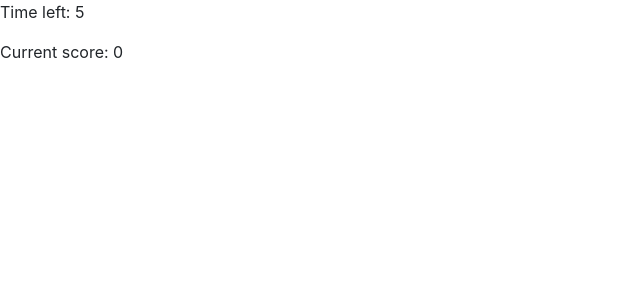
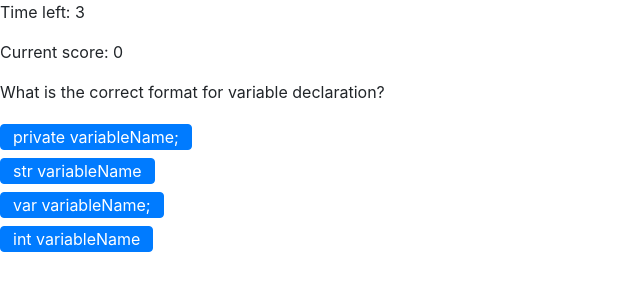
Before and after one commit to JCCCHU/Code-Quiz, a plain HTML site: page index.html in a window 1280 px wide. Both pictures are taken after a click on the button "Start quiz". Shown: the whole page, without its empty margins (0-640 px from the left). Drawn offline with nearby package versions, Linux system fonts and the light colour scheme.

Commit message:
Refactor quiz question selection, complete quiz button functionality

```diff
--- a/index.html
+++ b/index.html
@@ -27,7 +27,7 @@
         </div>
         <div class="row">
             <div class="col-12">
-                <p class="text-center">Try to answer the questions correctly within the time limit. <br>The quiz ends when time's over or when you get a question wrong.</p>
+                <p class="text-center">Try to answer the questions correctly within the time limit. <br>The quiz ends when time's over or when you get a question wrong.<br>Getting an answer wrong reduces your time.</p>
             </div>
         </div>
         </div>
--- a/script.js
+++ b/script.js
@@ -48,20 +48,44 @@
 ];
 
 $(document).ready(function() {
+
+    // Can be "landing", "start", or "end".
     var quizStatus = "landing";
     var timeLeft = 5;
     var score = 0;
+    var currentQuestion = 0;
 
-    $("#start-button").on("click",function() {
+    $(document).on("click", "#start-button", function() {
         quizStatus = "active";
+        shuffleArray(JSquestionList);
         $("#landing").css({ "display":"none" })
         $("#start-button").remove();
-        $("body").append("<p id=\"timer\">Time left: " + timeLeft + "</p>");
-        $("body").append("<p id=\"score\">Current score: " + score + "</p>");
-
+        $("body").append("<p id=\"timer\">Time left: " + timeLeft);
+        $("body").append("<p id=\"score\">Current score: " + score);
         startQuiz();
 
     });
+
+    $(document).on("click", ".quiz-button", function() {
+        event.preventDefault();
+        //console.log(JSquestionList[currentQuestion].correct === $(this).text());
+        console.log(JSquestionList[currentQuestion].correct);
+        console.log($(this).text());
+
+        if (JSquestionList[currentQuestion].correct === $(this).text()) {
+            score++;
+            console.log(score);
+            $("#score").text("Current score: " + score);
+            $("#result").text("Right!");
+        } else {
+            timeLeft--;
+            $("#result").text("Wrong!");
+        }
+        currentQuestion++;
+        generateQuestion();
+
+        //console.log(JSquestionList[currentQuestion].correct == $(this).text());
+    })
 
     // Input: array of answers
     // Returns: array of selected answers
@@ -73,8 +97,8 @@
         }
         for (var i = 0; i < 3; i++) {
             selected.push(answers.splice(Math.floor(Math.random() * answers.length),1)[0]);
-            console.log(selected);
         }
+        return selected;
     }
 
     // Gratuitously copied from Lauren Holst's answer on https://stackoverflow.com/questions/2450954/how-to-randomize-shuffle-a-javascript-array
@@ -88,39 +112,33 @@
             var temp = array[i];
             array[i] = array[j];
             array[j] = temp;
-            console.log(array);
         }
+        return array;
     }
 
     // Input: an array of 'quiz questions', which are objects containing a question, correct answer, and incorrect answers
     // Returns: nothing
     // Removes the current quiz question and answers from the page, chooses a random quiz question (and removes it),
 
-    function generateQuestion(quizQuestions) {
+    function generateQuestion() {
         // Chooses a random question that has not already been asked
-        var question = quizQuestions.splice(Math.floor(Math.random() * quizQuestions.length))[0];
+        var selected = JSquestionList[currentQuestion];
 
         // Creates a randomized list of answers containing 1 correct answer and up to 3 incorrect answers
-        var answerList = shuffleArray([question.correct].concat(addRandomAnswers(question.incorrect)));
-
-
-        //
-
+        var answerList = shuffleArray([selected.correct].concat(addRandomAnswers(selected.incorrect)));
 
         $("#quiz").remove();
-        $(".quiz-buttons").remove();
-        $("body").append("<br>");
-        $("body").append("<div id=\"quiz\"></div>")
+        $(".quiz-button").remove();
 
+        $("body").append("<div id=\"quiz\"></div>");
 
+        $("#quiz").append("<p id =\"question\">" + selected.question);
 
-
+        for (var i = 0; i < answerList.length; i++) {
+            $("#quiz").append("<button class=\"btn-primary btn py-0 my-1 quiz-button\">" + answerList[i] + "</button><br>");
+        }
+        $("#quiz").append("<p id=\"result\">");
     }
-
-    var q = JSquestionList[0];
-
-    console.log(q.correct);
-    console.log(addRandomAnswers(q.incorrect));
 
     function startQuiz() {
         quizStatus = "active";
@@ -131,14 +149,20 @@
           timeLeft--;
           $("#timer").text("Time left: " + timeLeft);
 
-          if((timeLeft === 0) || (quizStatus == "allanswered")) {
+          if((timeLeft < 1) || (quizStatus == "allanswered")) {
             clearInterval(timerInterval);
-            quizStatus = "end";
+            alert("Quiz over");
+            endQuiz();
             // endQuiz();
           }
 
         }, 1000);
       }
 
+    function endQuiz() {
+        quizStatus = "end";
+
+    }
+
 
 })
```
